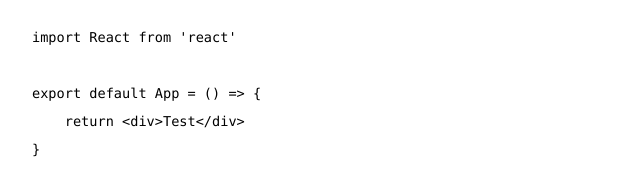
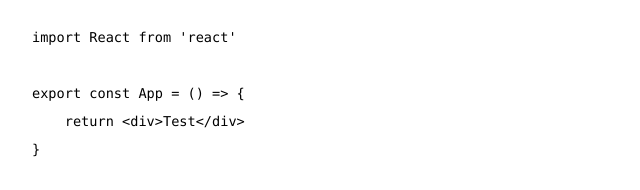
Before and after one commit to alexanderjalbright/hello-gatsby-netlifycms, a Gatsby site: page /2020-05-11-first-netlifycms-entry/ in a window 1280 px wide. Shown: the part 282-472 px from the top of the page, 293-933 px from the left. Built offline with nearby package versions, Linux system fonts and the light colour scheme; Gatsby itself is replaced by a stand-in of ours; some packages are replaced by stand-ins of ours; code samples lack their colours.

Commit message:
Update Blog “2020-05-11-first-netlifycms-entry”

````diff
--- a/content/blog/2020-05-11-first-netlifycms-entry.md
+++ b/content/blog/2020-05-11-first-netlifycms-entry.md
@@ -9,7 +9,7 @@
 ```jsx
 import React from 'react'
 
-export default App = () => {
+export const App = () => {
     return <div>Test</div>
 }
 ```
````
